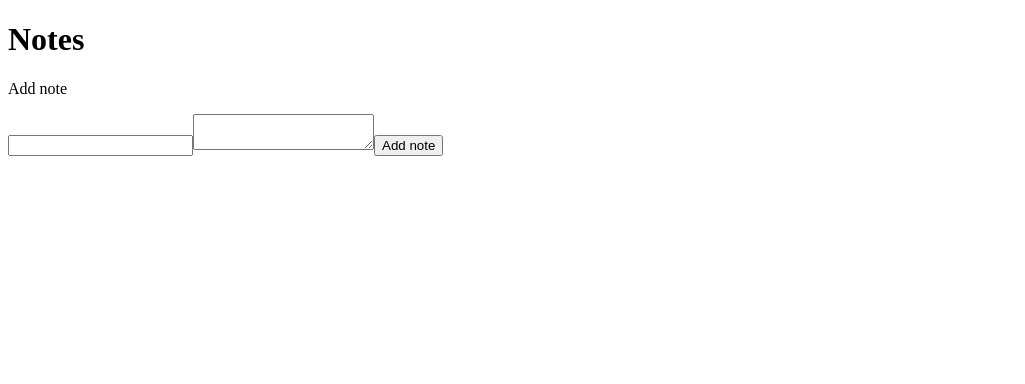
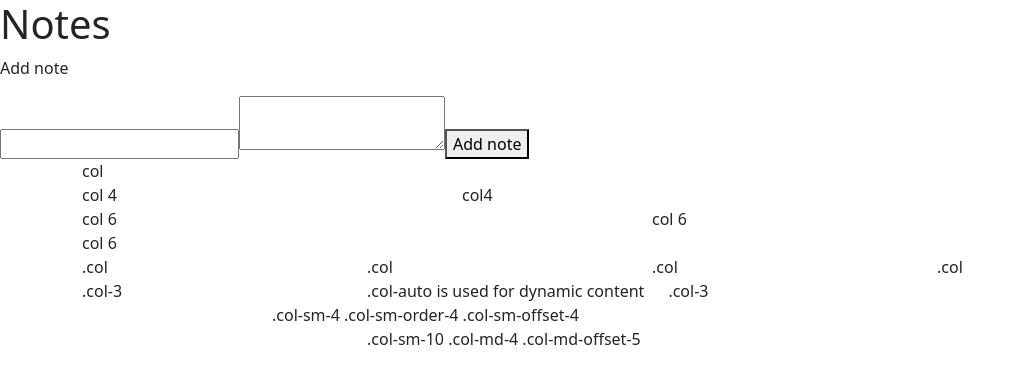
Before and after one commit to miankks/react-new-features, a React (Create React App) app: page / in a window 1280 px wide. Shown: the top 384 px of the page, without its empty margins (0-1025 px from the left). Built offline with nearby package versions, Linux system fonts and the light colour scheme.

Commit message:
bootstrap added

```diff
--- a/package.json
+++ b/package.json
@@ -6,9 +6,11 @@
     "@testing-library/jest-dom": "^5.11.4",
     "@testing-library/react": "^11.1.0",
     "@testing-library/user-event": "^12.1.10",
+    "bootstrap": "^5.1.0",
     "react": "^17.0.2",
     "react-dom": "^17.0.2",
     "react-scripts": "4.0.3",
+    "reactstrap": "^8.9.0",
     "web-vitals": "^1.0.1"
   },
   "scripts": {
--- a/src/components/UseReducer.js
+++ b/src/components/UseReducer.js
@@ -1,4 +1,5 @@
 import React, { useState, useEffect, useReducer } from 'react';
+import { Container, Row, Col } from 'reactstrap';
 
 const notesReducer = (state, action) => {
     switch (action.type) {
@@ -52,6 +53,7 @@ const UseReducer = () => {
   useEffect(() => {
       localStorage.setItem('notes', JSON.stringify(notes))
   }, [notes])
+  const Box = props => <div className="box">{props.children} </div>;
   return (
     <div>
       <h1>Notes</h1>
@@ -65,6 +67,70 @@ const UseReducer = () => {
         <textarea value={body} onChange= {(e) => setBody(e.target.value)}></textarea>
         <button>Add note</button>
       </form>
+      <Container>
+          <Row>
+            <Col>
+              col
+            </Col>
+          </Row>
+          <Row>
+            <Col xs="4">
+             col 4
+            </Col>
+
+            <Col xs="4">
+              col4
+            </Col>
+          </Row>
+
+          <Row>
+            <Col xs="6">
+             col 6
+            </Col>
+
+            <Col xs="6">
+              col 6
+            </Col>
+            <Col xs="6">
+              col 6
+            </Col>
+          </Row>
+          <Row>
+            <Col>
+              <Box>.col </Box>
+            </Col>
+            <Col>
+              <Box>.col </Box>
+            </Col>
+            <Col>
+              <Box> .col </Box>
+            </Col>
+            <Col>
+              <Box>.col </Box>
+            </Col>
+          </Row>
+          <Row>
+            <Col xs="3">
+              <Box> .col-3 </Box>
+            </Col>
+            <Col xs="auto">
+              <Box>.col-auto is used for dynamic content</Box>
+            </Col>
+            <Col xs="3">
+              <Box> .col-3 </Box>
+            </Col>
+          </Row>
+          <Row>
+            <Col sm={{ size: 4, order: 4, offset: 2 }}>
+              <Box> .col-sm-4 .col-sm-order-4 .col-sm-offset-4 </Box>{" "}
+            </Col>
+          </Row>
+          <Row>
+            <Col sm="12" md={{ size: 6, offset: 3 }}>
+              <Box> .col-sm-10 .col-md-4 .col-md-offset-5 </Box>
+            </Col>
+          </Row>
+        </Container>
     </div>
   )
 }
--- a/src/index.js
+++ b/src/index.js
@@ -5,6 +5,7 @@ import Notes from './components/Notes'
 import NoteApp from './components/Notes';
 import UseReducer from './components/UseReducer';
 import reportWebVitals from './reportWebVitals';
+import 'bootstrap/dist/css/bootstrap.css';
 
 
 
```
Also changed, not shown: 1 other file (tests, documents, lock files or other folders).
